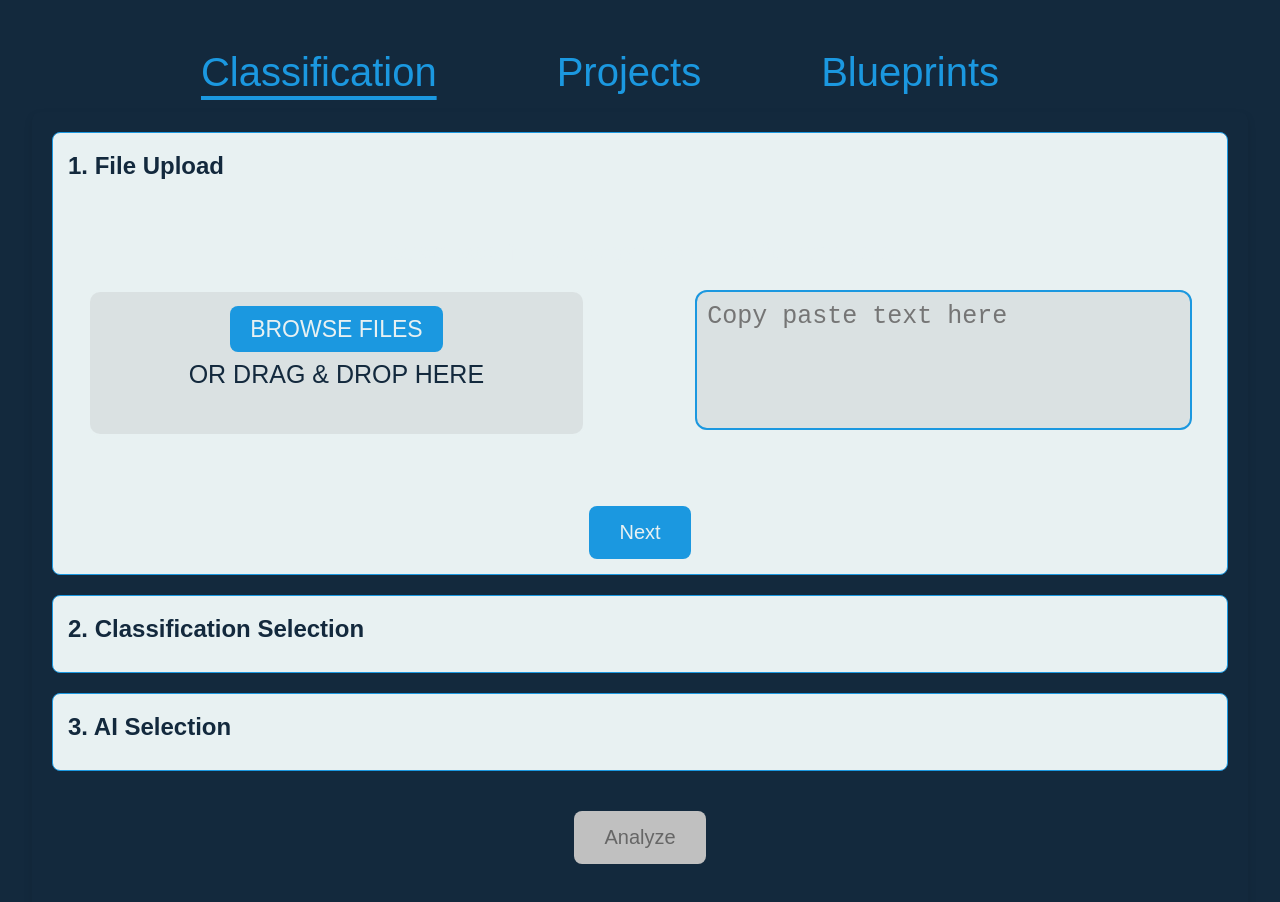
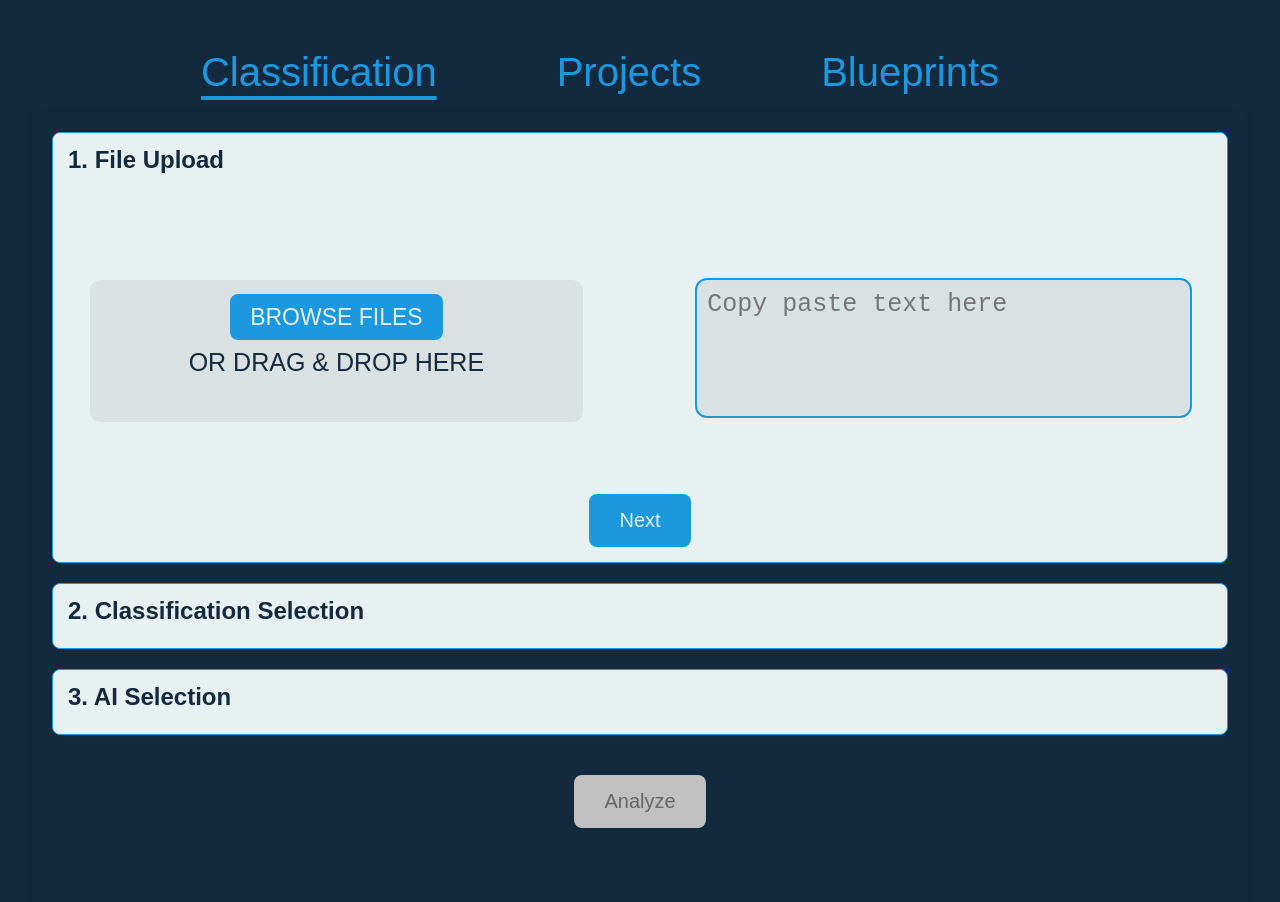
Before and after one commit to ProjectCED/CED-LLM, a React (Vite) app in the folder frontend/: page /app/classification in a window 1280 px wide. Shown: the top 902 px of the page. Built offline with nearby package versions, Linux system fonts and the light colour scheme.

Commit message:
Improved button sizes and font sizes

```diff
--- a/frontend/src/AISelection.css
+++ b/frontend/src/AISelection.css
@@ -10,7 +10,7 @@
 /* Header text styling */
 .ai-selection-container h2 {
   color:#13293D;
-  font-size: 50px;
+  font-size: 30px;
   margin-bottom: 20px;
 }
 
--- a/frontend/src/MultiStepForm.css
+++ b/frontend/src/MultiStepForm.css
@@ -17,6 +17,14 @@
     margin-bottom: 20px;
     background-color: #E8F1F2;
   }
+
+  /* Layout for the header in each step box */
+  .step-header {
+   display: flex;
+    justify-content: space-between;
+    align-items: center;
+    line-height: 1;
+}
 
   /* Styling for the title of each step */
   .step-title {
```
